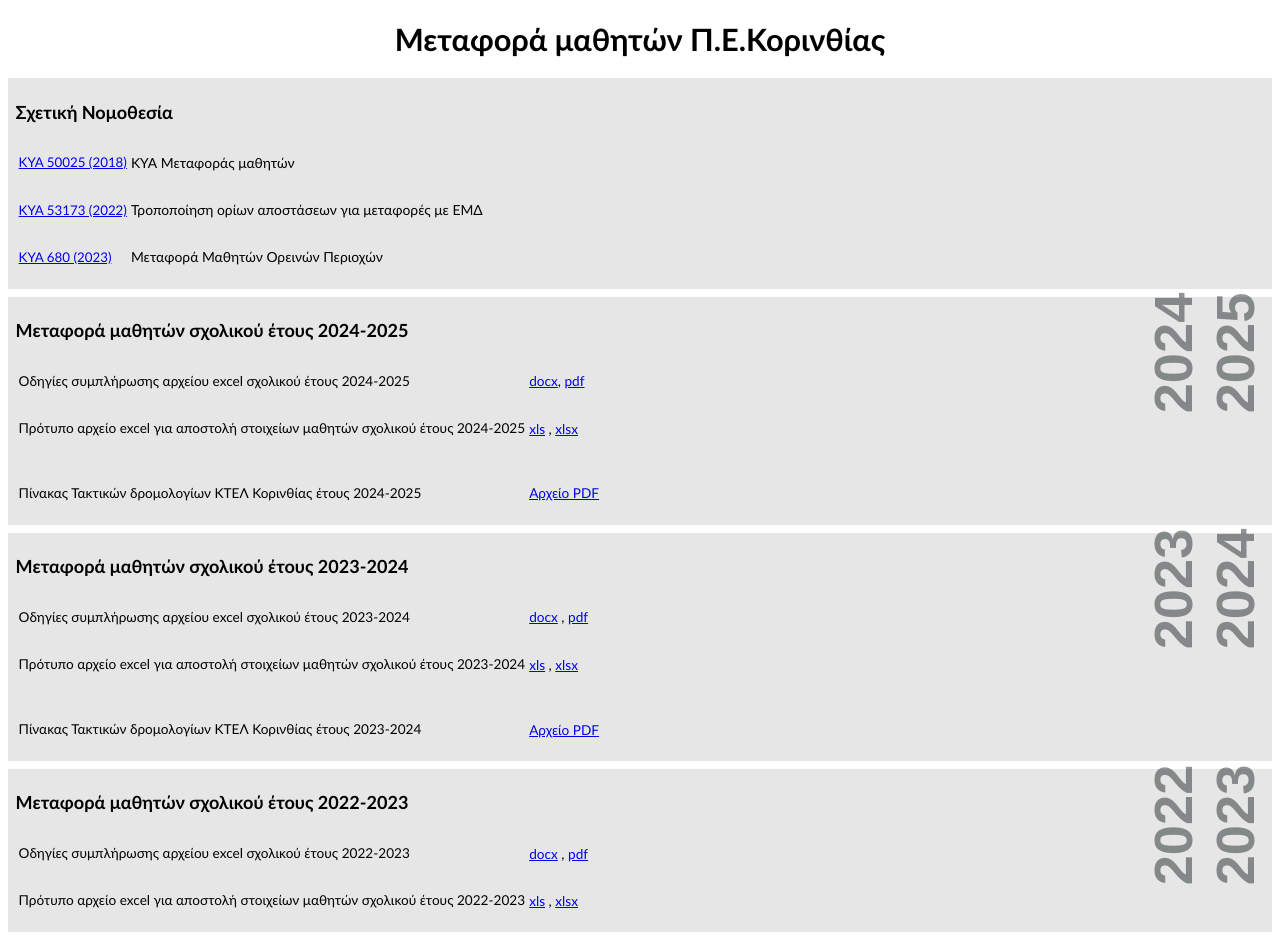
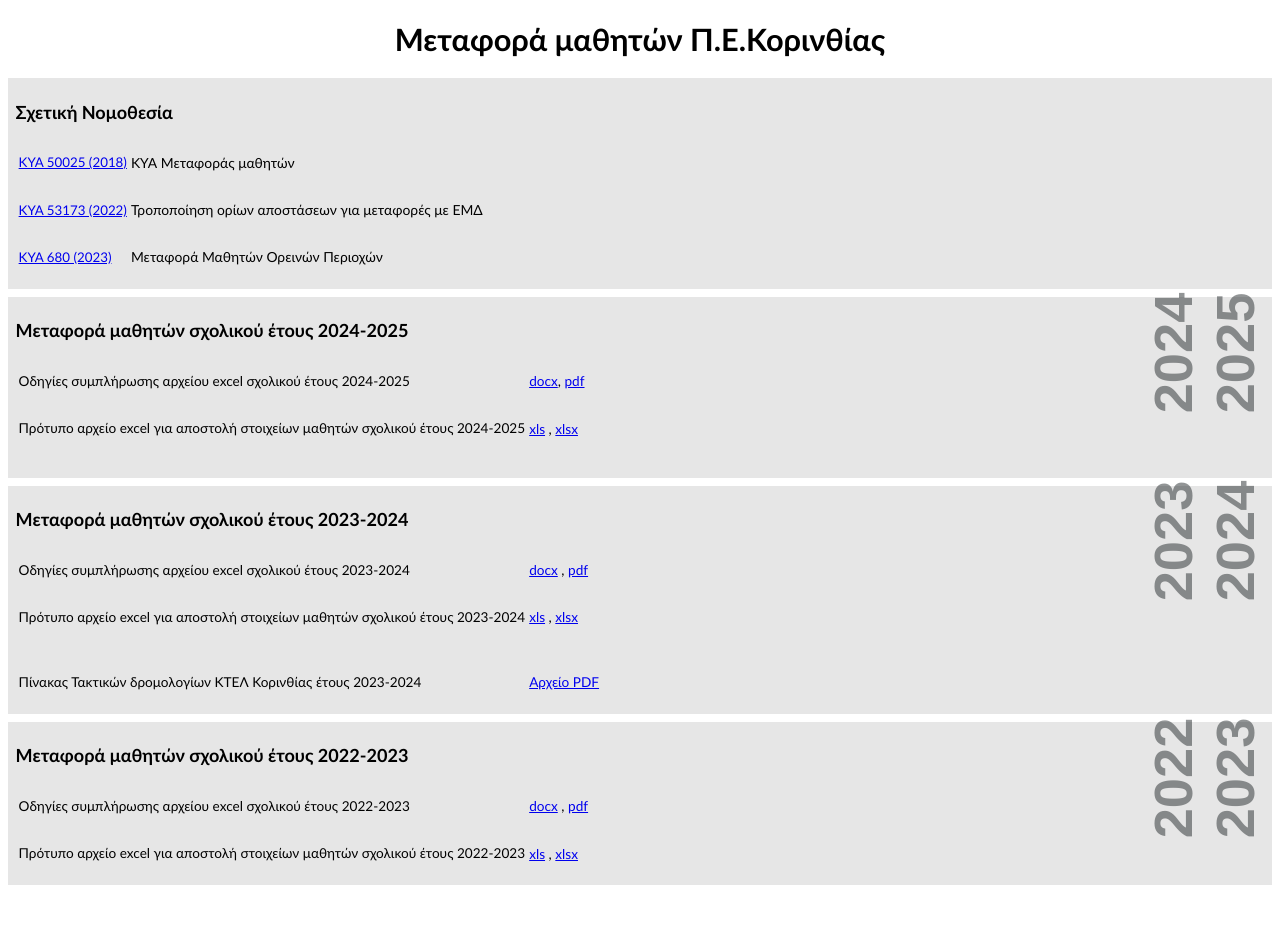
Before and after one commit to PEKorinthias/metafores, a plain HTML site: page src/index.html in a window 1280 px wide. After the commit the page ends 893 px from the top, so only its background shows below. Drawn offline with Linux system fonts and the light colour scheme.

Commit message:
removed missing link

```diff
--- a/src/index.html
+++ b/src/index.html
@@ -35,7 +35,7 @@ tr.empty {height: 1rem;}
             <tr><td><p>Οδηγίες συμπλήρωσης αρχείου excel σχολικού έτους 2024-2025</p></td><td><a href="Οδηγίες συμπλήρωσης αρχείου excel v4.2.docx">docx</a>, <a href="Οδηγίες συμπλήρωσης αρχείου excel v4.2.pdf">pdf</a></td></tr>
             <tr><td><p>Πρότυπο αρχείο excel για αποστολή στοιχείων μαθητών σχολικού έτους 2024-2025</p></td><td><a href="empty_2024-2025.xls">xls</a> , <a href="empty_2024-2025.xlsx">xlsx</a></td></tr>
             <tr class="empty"></tr>
-            <tr><td><p>Πίνακας Τακτικών δρομολογίων ΚΤΕΛ Κορινθίας έτους 2024-2025</p></td><td><a href="ΠΙΝΑΚΑΣ ΤΑΚΤΙΚΩΝ ΔΡΟΜΟΛΟΓΙΩΝ 2024-2025.pdf">Αρχείο PDF</a></td></tr>
+            <!-- <tr><td><p>Πίνακας Τακτικών δρομολογίων ΚΤΕΛ Κορινθίας έτους 2024-2025</p></td><td><a href="ΠΙΝΑΚΑΣ ΤΑΚΤΙΚΩΝ ΔΡΟΜΟΛΟΓΙΩΝ 2024-2025.pdf">Αρχείο PDF</a></td></tr> -->
         </tbody>
     </table>
     </div>
```
